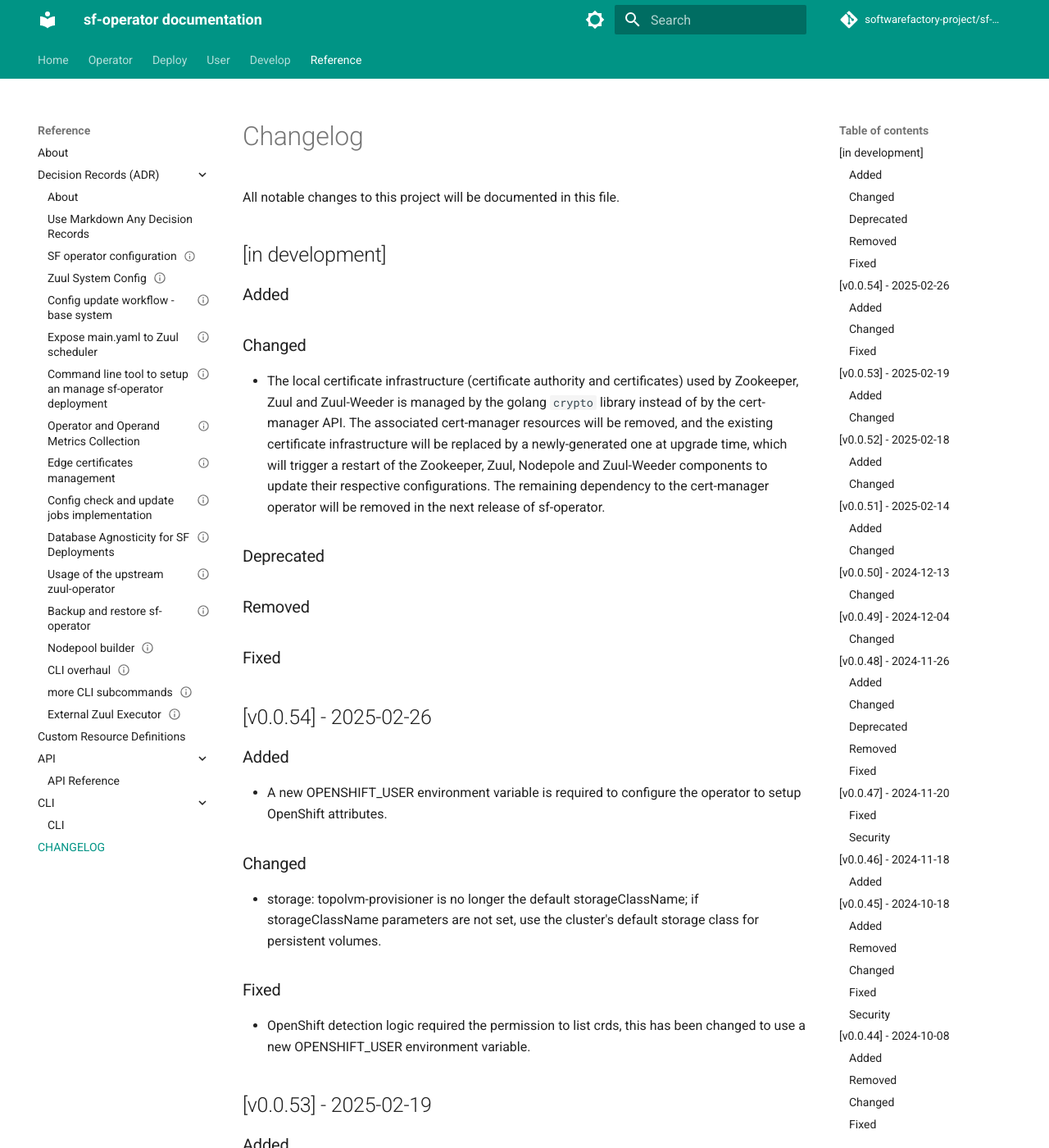
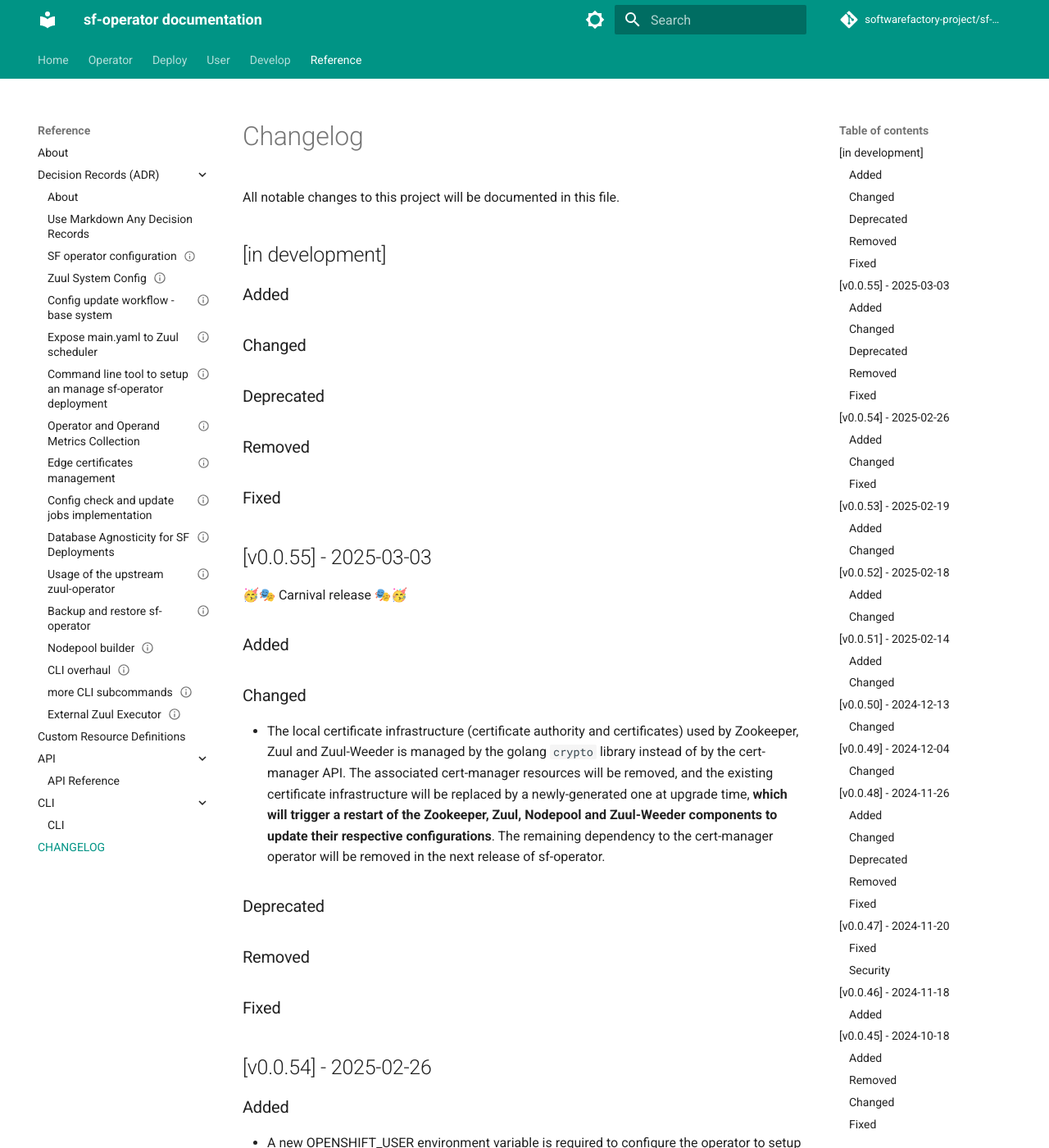
Before and after one commit to softwarefactory-project/sf-operator, an MkDocs documentation site: the page built from doc/reference/CHANGELOG.md, in a window 1280 px wide and 1400 px high. Shown: the whole window at 82% size. Built offline with MkDocs 1.6.1 and Material for MkDocs 9.7.7, drawn with Linux system fonts in a browser that asks for light colours; comment, search, counter and statistics services are not loaded.

Commit message:
v0.0.55 release
Update changelog prior to tagging.

Change-Id: I8e7f2e6ef908a56126b24dc4fe0827c8a533f0e3

```diff
--- a/doc/reference/CHANGELOG.md
+++ b/doc/reference/CHANGELOG.md
@@ -6,12 +6,22 @@
 
 ### Added
 ### Changed
+### Deprecated
+### Removed
+### Fixed
+
+## [v0.0.55] - 2025-03-03
+
+🥳🎭 Carnival release 🎭🥳
+
+### Added
+### Changed
 
 - The local certificate infrastructure (certificate authority and certificates) used by Zookeeper, Zuul and Zuul-Weeder
   is managed by the golang `crypto` library instead of by the cert-manager API. The associated
   cert-manager resources will be removed, and the existing certificate infrastructure will be replaced by a newly-generated
-  one at upgrade time, which will trigger a restart of the Zookeeper, Zuul, Nodepole and Zuul-Weeder components to update their
-  respective configurations.
+  one at upgrade time, **which will trigger a restart of the Zookeeper, Zuul, Nodepool and Zuul-Weeder components to update their
+  respective configurations**.
   The remaining dependency to the cert-manager operator will be removed in the next release of sf-operator.
 
 ### Deprecated
```
